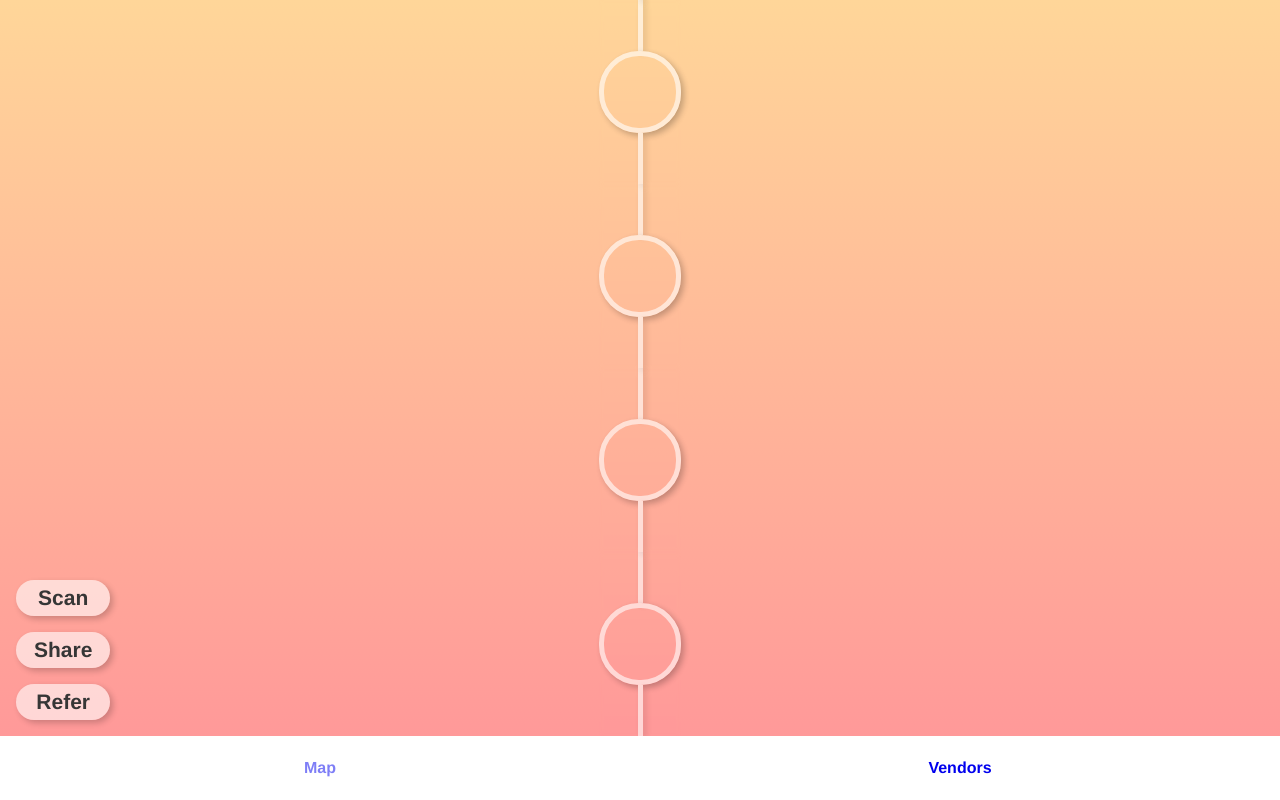
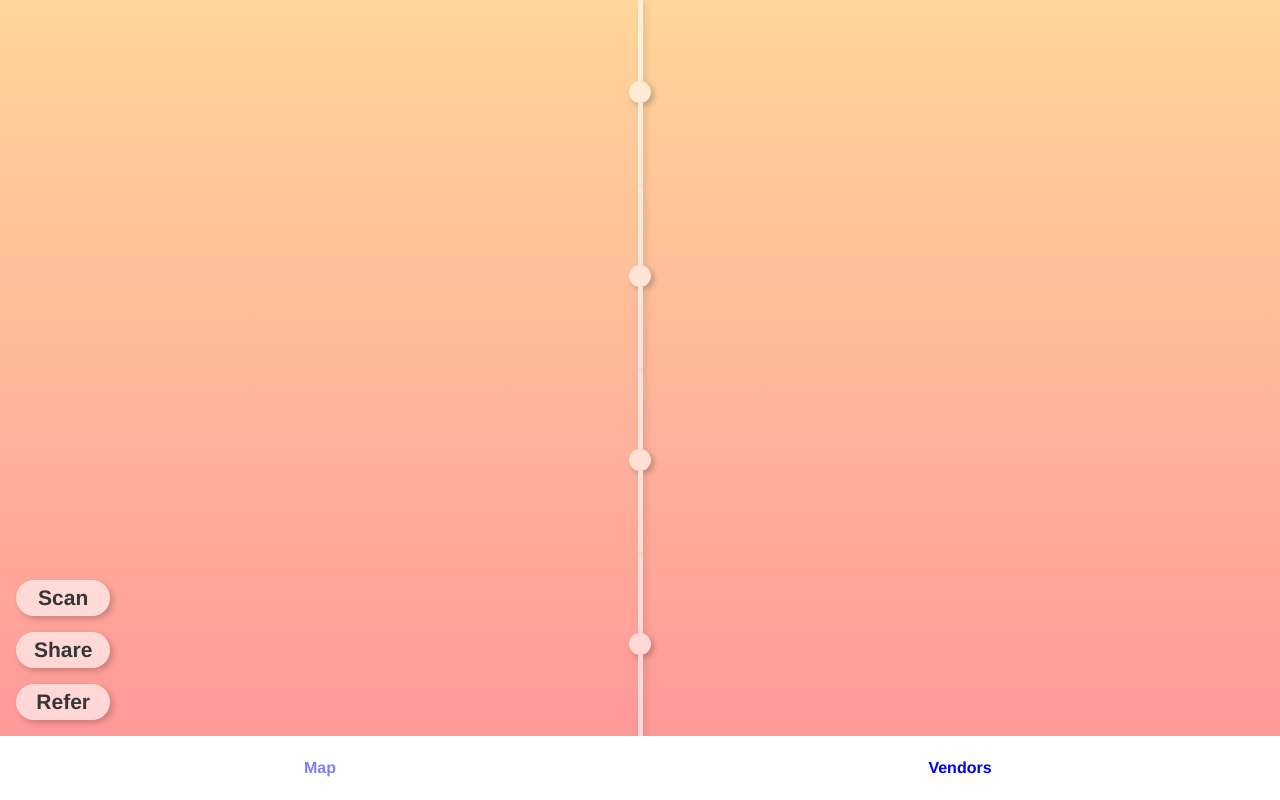
Before and after one commit to vml39/scavenger, a Vue app: page / in a window 1280 px wide. Built offline with nearby package versions, Linux system fonts and the light colour scheme.

Commit message:
updated map

```diff
--- /dev/null
+++ b/src/components/Token.vue
@@ -0,0 +1,49 @@
+<template>
+  <div class="line-token" :class="{'expanded': lineExpanded}">
+    <div class="line"></div>
+    <div class="token" :class="{'expanded': tokenExpanded, 'collected':collected, 'large': number%10==0}">
+
+      <svg x="0px" y="0px" width="512px"
+        height="512px" viewBox="0 0 512 512">
+        <path class="st0" d="M204.81,163.98L204.81,163.98l50.01,50.01c5.97,5.97,5.97,15.62,0,21.59v0c-5.97,5.97-15.63,5.97-21.59,0
+          l-53-53c0,0,0,0,0,0l0,0c-7.41,6.3-14.89,12.92-22.58,20.61c-13.1,13.1-25.97,29.67-38.43,47.94l0,0l70.82,70.82v0
+          c5.97,5.97,5.97,15.62,0,21.59c-5.97,5.97-15.62,5.97-21.59,0l-66.18-66.18c0,0,0,0,0,0l0,0c-10.86,17.88-21.18,36.69-30.84,55.53
+          l0,0c0,0,0,0,0,0l32.24,32.24c5.97,5.97,5.97,15.62,0,21.59c-5.97,5.97-15.63,5.97-21.59,0l-24.96-24.96c0,0,0,0,0,0l0,0
+          c-31.29,65.25-54.59,125.3-56.2,129.76c-2.02,5.57-0.63,11.81,3.55,15.99c4.19,4.19,10.43,5.58,15.99,3.55
+          c5.12-1.85,82.53-31.49,158.63-70.52l0,0l-32.24-32.24c-5.97-5.97-5.97-15.62,0-21.59c5.97-5.97,15.63-5.97,21.59,0l38.85,38.85
+          c0,0,0,0,0,0l0,0c28.66-15.88,55.93-33.18,78.45-51.11l0,0l-52.52-52.52c-5.97-5.97-5.97-15.62,0-21.59
+          c5.97-5.97,15.62-5.97,21.59,0l53.98,53.98h0c72.64-72.64,83.24-132.69,32.39-183.54C301.81,131.42,256.81,129.35,204.81,163.98z"
+          />
+        <path class="st0" d="M493.52,113.7l3.05-3.67c10.63-12.8,16.09-29.07,15.37-45.82c-0.73-16.85-7.68-32.68-19.58-44.58
+          c-11.9-11.9-27.73-18.85-44.58-19.58c-16.75-0.72-33.02,4.74-45.82,15.37l-3.67,3.05l-4.6-1.26c-17.97-4.92-37.25,0.14-50.32,13.22
+          c-10.98,10.98-16.39,26.16-14.84,41.64c2.14,21.44,1.41,42.9-2.15,63.91c9.6,5.67,18.92,13.01,27.78,21.87
+          c8.84,8.84,16.17,18.15,21.87,27.76c20.92-3.56,42.37-4.28,63.88-2.13c15.49,1.55,30.68-3.86,41.66-14.84
+          c13.08-13.08,18.14-32.36,13.22-50.32L493.52,113.7z"/>
+      </svg>
+      <div class="token-number">{{number}}</div>
+    </div>
+    <div class="line"></div>
+  </div>
+</template>
+
+<script>
+  export default {
+    name: "token",
+    data(){
+      return {
+        lineExpanded: false,
+        tokenExpanded: false
+      }
+    },
+    props: {
+      number: Number,
+      collected: Boolean,
+    },
+    mounted(){
+      setTimeout(() => {
+        this.lineExpanded = true
+        this.tokenExpanded = true
+      }, 0)
+    }
+  }
+</script>
--- a/src/css/map.scss
+++ b/src/css/map.scss
@@ -40,7 +40,7 @@
     align-items: center;
     height: 100%;
     width: 100%;
-
+    overflow: hidden;
 
     #map-background {
       position: absolute;
@@ -58,29 +58,26 @@
     #tokens {
       position: absolute;
       bottom: 0;
-      height: 0;
+      width: 50%;
+      height: 100%;
       display: flex;
       flex-direction: column-reverse;
       align-items: center;
       justify-content: flex-end;
-
-      &.expanded {
-        height: 200%;
-        transition: height 1500ms;
-      }
-
-      &.offset {
-        transform: translate(0, 50%);
-        transition: transform 1000ms;
-      }
+      overflow: hidden;
 
       .line-token {
         display: flex;
         flex-direction: column;
         align-items: center;
-        flex-grow: 1;
+        height: 0;
         opacity: 0.6;
         backdrop-filter: blur(2px);
+        transition: height 1s;
+
+        &.expanded {
+          height: 25%;
+        }
 
         .token {
           display: flex;
@@ -88,21 +85,38 @@
           align-items: center;
           width: 0;
           height: 0;
-          border-radius: 40px;
+          background: white;
+          border-radius: 100px;
           box-shadow: 3px 3px 6px 0px rgba(0,0,0,0.4);
+          transition: all 500ms cubic-bezier(0.175, 0.885, 0.32, 1.275);
 
           &.expanded {
-            width: 72px;
-            height: 72px;
+            width: 12px;
+            height: 12px;
             border: 5px white solid;
-            transition: width 1000ms, height 1000ms;
-          }
 
-          &.collected {
-            svg {
-              width: 60%;
-              height: 60%;
-              transition: all 0.5s;
+            &.collected {
+              width: 108px;
+              height: 72px;
+              background: rgba(0,0,0,0.3);
+
+              &.large {
+                width: 144px;
+                height: 96px;
+
+                .token-number {
+                  font-size: 36px;
+                }
+              }
+
+              svg {
+                width: 60%;
+                height: 60%;
+              }
+
+              .token-number {
+                opacity: 1;
+              }
             }
           }
 
@@ -110,7 +124,19 @@
             width: 0;
             height: 0;
             fill: white;
+            transition: all 0.5s cubic-bezier(0.175, 0.885, 0.32, 1.275);
           }
+
+          .token-number {
+            margin-left: -8px;
+            opacity: 0;
+            font-size: 30px;
+            font-weight: 900;
+            color: white;
+            transition: all 0.5s;
+          }
+
+
         }
 
         .line {
--- a/src/views/Map.vue
+++ b/src/views/Map.vue
@@ -1,60 +1,9 @@
 <template>
   <div id="map">
     <div id="map-container" >
-      <div id="map-background" v-bind:class="{'offset': allfilled}"  v-bind:style="{backgroundImage: 'linear-gradient(0, '+ colorArray[colorIndices[0]] + ' 0%, ' + colorArray[colorIndices[1]] + ' 50%, ' + colorArray[colorIndices[2]] + ' 100%)'}"></div>
-			<div id="tokens" v-bind:class="{'expanded': lineExpanded, 'offset': allfilled}">
-				<div class="line-token" v-bind:key="index" v-for="(item, index) in new Array(8)">
-					<div class="line"></div>
-					<div class="token" v-bind:class="{'expanded': tokenExpanded, 'collected': gainedArray.includes(index)}">
-						<svg x="0px" y="0px" width="512px"
-							height="512px" viewBox="0 0 512 512">
-							<path class="st0" d="M204.81,163.98L204.81,163.98l50.01,50.01c5.97,5.97,5.97,15.62,0,21.59v0c-5.97,5.97-15.63,5.97-21.59,0
-								l-53-53c0,0,0,0,0,0l0,0c-7.41,6.3-14.89,12.92-22.58,20.61c-13.1,13.1-25.97,29.67-38.43,47.94l0,0l70.82,70.82v0
-								c5.97,5.97,5.97,15.62,0,21.59c-5.97,5.97-15.62,5.97-21.59,0l-66.18-66.18c0,0,0,0,0,0l0,0c-10.86,17.88-21.18,36.69-30.84,55.53
-								l0,0c0,0,0,0,0,0l32.24,32.24c5.97,5.97,5.97,15.62,0,21.59c-5.97,5.97-15.63,5.97-21.59,0l-24.96-24.96c0,0,0,0,0,0l0,0
-								c-31.29,65.25-54.59,125.3-56.2,129.76c-2.02,5.57-0.63,11.81,3.55,15.99c4.19,4.19,10.43,5.58,15.99,3.55
-								c5.12-1.85,82.53-31.49,158.63-70.52l0,0l-32.24-32.24c-5.97-5.97-5.97-15.62,0-21.59c5.97-5.97,15.63-5.97,21.59,0l38.85,38.85
-								c0,0,0,0,0,0l0,0c28.66-15.88,55.93-33.18,78.45-51.11l0,0l-52.52-52.52c-5.97-5.97-5.97-15.62,0-21.59
-								c5.97-5.97,15.62-5.97,21.59,0l53.98,53.98h0c72.64-72.64,83.24-132.69,32.39-183.54C301.81,131.42,256.81,129.35,204.81,163.98z"
-								/>
-							<path class="st0" d="M493.52,113.7l3.05-3.67c10.63-12.8,16.09-29.07,15.37-45.82c-0.73-16.85-7.68-32.68-19.58-44.58
-								c-11.9-11.9-27.73-18.85-44.58-19.58c-16.75-0.72-33.02,4.74-45.82,15.37l-3.67,3.05l-4.6-1.26c-17.97-4.92-37.25,0.14-50.32,13.22
-								c-10.98,10.98-16.39,26.16-14.84,41.64c2.14,21.44,1.41,42.9-2.15,63.91c9.6,5.67,18.92,13.01,27.78,21.87
-								c8.84,8.84,16.17,18.15,21.87,27.76c20.92-3.56,42.37-4.28,63.88-2.13c15.49,1.55,30.68-3.86,41.66-14.84
-								c13.08-13.08,18.14-32.36,13.22-50.32L493.52,113.7z"/>
-						</svg>
-						<!-- <svg x="0px" y="0px" width="104.33px" height="104.33px" viewBox="0 0 104.33 104.33">
-							<path class="st0" d="M77.47,6.56C52.28-7.42,20.53,1.67,6.56,26.86C-7.42,52.05,1.67,83.8,26.86,97.78
-								c25.19,13.97,56.94,4.88,70.91-20.31C111.75,52.28,102.66,20.53,77.47,6.56z M58.4,19.97c0.93-1.68,2.72-2.74,4.66-2.76l0.5-0.01
-								l0.28-0.41c0.98-1.43,2.45-2.44,4.14-2.85c1.71-0.41,3.49-0.17,5.02,0.68c1.53,0.85,2.68,2.23,3.24,3.9
-								c0.55,1.65,0.47,3.44-0.22,5.02L75.81,24l0.26,0.42c1.01,1.66,1.05,3.73,0.12,5.41c-0.78,1.41-2.15,2.39-3.74,2.68
-								c-2.21,0.4-4.34,1.09-6.33,2.04c-0.85-0.8-1.85-1.52-2.98-2.15c-1.14-0.63-2.28-1.1-3.41-1.39c-0.25-2.2-0.79-4.37-1.62-6.46
-								C57.51,23.06,57.62,21.38,58.4,19.97z M39.26,61.32L39.26,61.32C39.26,61.32,39.26,61.32,39.26,61.32l3.21,1.78
-								c0.77,0.43,1.73,0.15,2.16-0.62c0.43-0.77,0.15-1.73-0.62-2.16l-4.15-2.3c0,0,0,0,0,0l0,0c0.43-2.16,0.92-4.34,1.49-6.44
-								c0,0,0,0,0,0l8.52,4.72c0.77,0.43,1.73,0.15,2.16-0.62c0.43-0.77,0.15-1.73-0.62-2.16l-9.11-5.06l0,0c0.72-2.18,1.54-4.21,2.47-5.9
-								c0.55-0.99,1.11-1.87,1.67-2.71h0c0,0,0,0,0,0l6.82,3.78c0.77,0.43,1.73,0.15,2.16-0.62c0.43-0.77,0.15-1.73-0.62-2.16l-6.44-3.57v0
-								c4.21-4.95,8.77-6.04,13.84-3.22c6.54,3.63,7.2,9.94,2.02,19.29l-6.95-3.85c-0.77-0.43-1.73-0.15-2.16,0.62
-								c-0.43,0.77-0.15,1.73,0.62,2.16l6.76,3.75l0,0c-1.74,2.44-3.97,4.95-6.38,7.36h0c0,0,0,0,0,0l-5-2.77
-								c-0.77-0.43-1.73-0.15-2.16,0.62c-0.43,0.77-0.15,1.73,0.62,2.16l4.15,2.3l0,0c-6.49,6.08-13.39,11.27-13.85,11.6
-								c-0.5,0.36-1.16,0.4-1.7,0.1c-0.54-0.3-0.86-0.88-0.81-1.5C37.38,75.42,37.99,68.74,39.26,61.32z M25.35,22.64
-								c1.3-3.56,2.93-5.82,6.37-7.44c2.82,6.28-0.08,14.23-6.29,17.21C23.84,28.96,24.04,26.19,25.35,22.64z M20.72,24.25
-								c4.72,5.03,4.55,13.48-0.34,18.32c-2.64-2.75-3.34-5.45-3.26-9.22C17.2,29.56,17.99,26.91,20.72,24.25z M13.27,36.39
-								c6.09,3.21,8.69,11.26,5.65,17.44c-3.4-1.75-4.93-4.07-6.09-7.66C11.66,42.57,11.55,39.79,13.27,36.39z M10.16,50.27
-								c6.81,1.06,11.9,7.83,11.02,14.65c-3.76-0.54-5.96-2.23-8.25-5.25C10.66,56.64,9.64,54.05,10.16,50.27z M11.78,64.42
-								c6.77-1.21,13.79,3.53,15.17,10.27c-3.74,0.71-6.37-0.16-9.5-2.29C14.31,70.29,12.51,68.16,11.78,64.42z M17.9,77.28
-								c6-3.35,14.18-1.15,17.69,4.76c-3.31,1.89-6.09,1.92-9.75,0.94C22.19,82,19.81,80.58,17.9,77.28z M34.14,93.67
-								c-1.33-1.36-1.69-2.69-1.68-4.58c0.01-0.73,0.14-1.33,0.29-1.93c-0.42,0.45-0.86,0.88-1.47,1.27c-1.6,1-2.92,1.4-4.78,0.99
-								c0.8-3.34,4.36-5.58,7.71-4.89C36.57,87.01,36.56,91.22,34.14,93.67z M39.95,90.81c-2.77-2.58-4.22-4.96-4.36-8.76
-								C42.46,81.9,48.65,87.67,49,94.54C45.18,94.66,42.73,93.39,39.95,90.81z M53.38,92.34c-3.47-1.54-5.6-3.3-6.98-6.85
-								c6.45-2.4,14.18,1.05,16.75,7.44C59.58,94.29,56.83,93.88,53.38,92.34z M66.57,89.42c-3.77-0.33-6.38-1.3-8.83-4.22
-								c5.33-4.35,13.77-3.61,18.27,1.6C73.07,89.24,70.34,89.75,66.57,89.42z M78.08,82.37c-3.66,0.91-6.45,0.84-9.72-1.12
-								c3.63-5.85,11.84-7.9,17.78-4.44C84.16,80.07,81.75,81.45,78.08,82.37z M86.68,71.94c-3.16,2.06-5.83,2.9-9.55,2.11
-								c1.52-6.71,8.62-11.32,15.36-9.99C91.69,67.8,89.86,69.88,86.68,71.94z M91.42,59.28c-2.33,2.99-4.57,4.64-8.35,5.11
-								c-0.75-6.83,4.46-13.51,11.28-14.44C94.8,53.73,93.75,56.31,91.42,59.28z"/>
-						</svg> -->
-					</div>
-					<div class="line"></div>
-				</div>
+      <div id="map-background" :class="{'offset':allfilled}" v-bind:style="{backgroundImage: 'linear-gradient(0, '+ colorArray[colorIndices[0]] + ' 0%, ' + colorArray[colorIndices[1]] + ' 50%, ' + colorArray[colorIndices[2]] + ' 100%)'}"></div>
+			<div id="tokens">
+				<Token v-for="token in tokenArray" :key="token.number" :number="token.number" :collected=token.collected  ></Token>
 			</div>
     </div>
 		<div id="actions-container">
@@ -69,68 +18,51 @@
 </template>
 
 <script>
-
+import Token from "../components/Token.vue"
 export default {
   name: 'map',
   components: {
-
+    Token
   },
   data() {
     return {
       scanMode: false,
       shareMode: false,
-      referMode: false,
+			referMode: false,
 			tokens: 0,
 			allfilled: false,
-			lineExpanded: false,
-			tokenExpanded: false,
-			gainedArray: [],
-			numberArray: [1, 2, 3, 4],
+			tokenArray:[{number: 1, collected: false}, {number: 2, collected: false}, {number: 3, collected: false}, {number: 4, collected: false}],
 			colorArray: ["#ff9999", "#ffd699", "#ebff99", "#adff99", "#99ffc2", "#99ffff", "#99c2ff", "#ad99ff", "#eb99ff", "#ff99d6"],
 			colorIndices: [0, 1, 2],
     }
   },
   methods: {
     add() {
-			this.tokens ++
-			this.updateGained()
-		},
-
-		updateGained() {
-			let num = this.tokens%4;
-			if (num == 1) {
-				this.gainedArray = [0]
-			} else if (num == 2) {
-				this.gainedArray = [0, 1]
-			} else if (num == 3) {
-				this.gainedArray = [0, 1, 2]
-			} else if (num == 0 && this.tokens != 0){
-				this.gainedArray = [0, 1, 2, 3]
+			this.tokens++
+			this.tokenArray.forEach((elem,index)=> {
+				if(elem.number==this.tokens) {
+					this.tokenArray[index].collected=true
+				}
+			})
+			if(this.tokenArray[this.tokenArray.length-1].collected) {
+				this.allfilled=true
+				this.tokenArray.push({number: this.tokens+1, collected:false})
+				this.tokenArray.push({number: this.tokens+2, collected:false})
+				this.tokenArray.push({number: this.tokens+3, collected:false})
 				setTimeout(() => {
-					this.allfilled = true
-					setTimeout(() => {
-						this.allfilled = false
-						this.colorIndices.forEach((elem, index) => {
-							this.colorIndices[index] = elem+1 >= this.colorArray.length ? 0 : elem+1
-						})
-						this.numberArray.forEach((number, index) => {
-							this.numberArray[index] = number+1
-						})
-						this.gainedArray = []
-					}, 1000)
+					this.colorIndices.forEach((number, index) => {
+						this.colorIndices[index] = number+1>=this.colorArray.length ? 0 : number+1
+					})
+					this.allfilled = false
+					this.tokenArray.shift()
+					this.tokenArray.shift()
+					this.tokenArray.shift()
 				}, 1000)
 			}
-		}
+		},
 	},
 
 	mounted() {
-		this.updateGained()
-		setTimeout(() => {
-			this.lineExpanded = true
-			setTimeout(() => {
-				this.tokenExpanded =true
-			}, 1500)
-		}, 500)
 	},
 
 }
```
